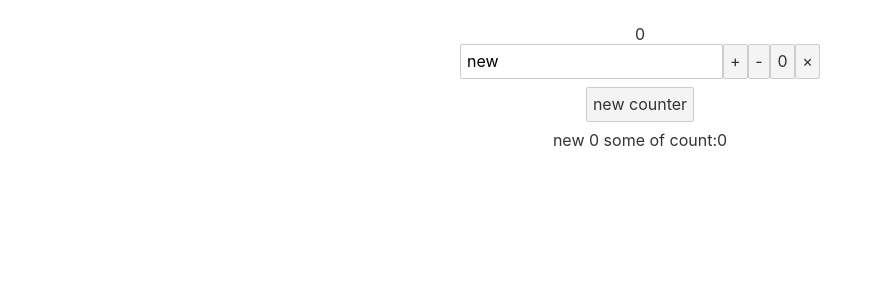
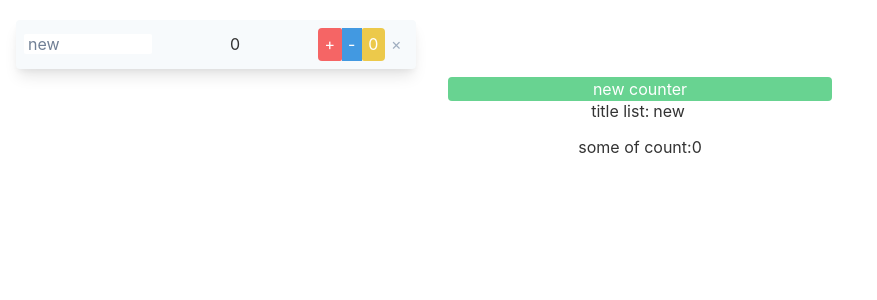
Before and after one commit to ShishaBoyTJ/svelte-ts-counter, a Svelte app: page / in a window 1280 px wide. Shown: the top 300 px of the page, without its empty margins (0-877 px from the left). Built offline with nearby package versions, Linux system fonts and the light colour scheme.

Commit message:
[mod]styleをあてた

```diff
--- a/src/App.svelte
+++ b/src/App.svelte
@@ -9,9 +9,9 @@
 
 <style>
 	main {
-		text-align: center;
-		padding: 1em;
-		max-width: 240px;
+		/* text-align: center; */
+		padding: 8px;
+		/* max-width: 240px; */
 		margin: 0 auto;
 	}
 
--- a/src/components/pages/Index.svelte
+++ b/src/components/pages/Index.svelte
@@ -3,6 +3,7 @@ import CounterContainer from "../templates/CounterContainer.svelte";
 import Button from "../parts/Button.svelte"
 import { counterList } from "../../store/counterList"
 import _ from "lodash"
+
 interface defaultCounterList {
   title:string,
   count:number
@@ -25,23 +26,44 @@ const onClickAddCounterContainer = () => {
 
 const handleOnClickDelete = (value :any) => {
 
-  // @note value.countが0の時リストが消えないので手を加えた
+  // FIXME 下記の処理だとよくない
+  // NOTE value.countが0の時リストが消えないので手を加えた
+
   countSum = countSum - value.count
   countSum += 1
   $counterList.splice(value.index, 1)
 }
 
 </script>
-
+<div class="center">
 <div class="">
   {#each $counterList as item, index}
-    {index}<CounterContainer index={index} bind:title={item.title}  bind:count={item.count} on:delete={e => handleOnClickDelete(e.detail)}/>
+    <CounterContainer index={index} bind:title={item.title}  bind:count={item.count} on:delete={e => handleOnClickDelete(e.detail)}/>
   {/each}
-  <Button on:click={onClickAddCounterContainer}/>
+  <Button on:click={onClickAddCounterContainer} class="button-bar--green"/>
+</div>
+<div class="flex">
+  title list:
   {#each reactiveCounterList as item}
+  <p class="mx-4">
     {item.title}
-    {item.count}
+  </p>
   {/each}
-  some of count:{countSum}
 </div>
-<style></style>
+<p>
+some of count:{countSum}
+</p>
+</div>
+<!-- </div> -->
+<style>
+.flex{
+  display: flex;
+  justify-content: center;
+}
+.center{
+  text-align:center;
+}
+.mx-4{
+  margin:0 4px;
+}
+</style>
--- a/src/components/parts/Button.svelte
+++ b/src/components/parts/Button.svelte
@@ -1,9 +1,51 @@
 <script lang="ts">
   export let value ="new counter";
+  let clazz :any;
+  export { clazz as class };
 </script>
 
 <div class="">
-  <button on:click>{value}</button>
+  <button class={`button ${clazz || ''} ${$$props.class}`} on:click>{value}</button>
 </div>
 
-<style lang="scss"></style>
+<style>
+  .button{
+    margin:0;
+    color: #fff;
+    border: none;
+  }
+  .red{
+    background-color: #f56565;
+    border: none;
+    border-top-left-radius: .25rem;
+    border-bottom-left-radius: .25rem;
+    cursor: pointer;
+  }
+  .blue{
+    background-color: #4299e1;
+    border: none;
+    border-radius: 0;
+    cursor: pointer;
+  }
+  .yellow{
+    background-color: #ecc94b;
+    border: none;
+    border-top-right-radius: .25rem;
+    border-bottom-right-radius: .25rem;
+    cursor: pointer;
+  }
+  .cross{
+    --bg-opacity: 1;
+    background-color: rgba(247,250,252,var(--bg-opacity));
+    color:#a0aec0;
+    cursor: pointer;
+  }
+  .button-bar--green{
+    max-width: 24rem;
+    background-color: #68d391;
+    border-radius: .25rem;
+    cursor: pointer;
+    width:100%;
+    padding:2px;
+  }
+</style>
--- a/src/components/parts/InputText.svelte
+++ b/src/components/parts/InputText.svelte
@@ -1,9 +1,19 @@
 <script lang="ts">
   export let value="";
+  let clazz :any;
+  export { clazz as class };
 </script>
 
-<div class="">
-  <input bind:value={value}  class="title" type="text">
-</div>
+  <input bind:value={value}  class={`title ${clazz || ''}`} type="text">
 
-<style lang="scss"></style>
+<style>
+  .title{
+    --text-opacity: 1;
+    color: #718096;
+    color: rgba(113,128,150,var(--text-opacity));
+    width: 8rem;
+    /* margin:0; */
+    padding:0 .25rem;
+    border: none;
+  }
+</style>
--- a/src/components/templates/CounterContainer.svelte
+++ b/src/components/templates/CounterContainer.svelte
@@ -13,7 +13,9 @@
   };
 
   const onClickDecriment = () => {
-    count -= 1
+    if(count > 0){
+      count -= 1
+    }
   }
 
   const onClickReset = () => {
@@ -31,17 +33,44 @@
   }
 </script>
 
-<div class="flex">
-  <InputText bind:value={title}/>
-  <Button on:click={onClickIncrement} value={"+"} />
-  <Button on:click={onClickDecriment} value={"-"}/>
-  <Button on:click={onClickReset} value={"0"}/>
-  <Button on:click={onClickDelete} value={"×"}/>
+<div class="flex my-4 container">
+  <InputText bind:value={title} class="mx-8 mxr-auto"/>
+  {count}
+  <div class="flex mx-8 mxl-auto">
+    <Button on:click={onClickIncrement} value={"+"} class="red"/>
+    <Button on:click={onClickDecriment} value={"-"} class="blue"/>
+    <Button on:click={onClickReset} value={"0"} class="yellow"/>
+    <Button on:click={onClickDelete} value={"×"} class="cross"/>
+  </div>
 </div>
 
-<style lang="scss">
+<style>
 .flex{
   display: flex;
   justify-content: center;
+  align-items: center;
 }
+.my-4{
+  margin:4px 0;
+}
+.mx-8{
+  margin:0 8px;
+}
+:global(.mxr-auto){
+  margin:0 auto 0 0 ;
+}
+.mxl-auto{
+  margin:0 0 0 auto;
+}
+
+.container{
+  --bg-opacity: 1;
+  background-color: rgba(247,250,252,var(--bg-opacity));
+  box-shadow: 0 10px 15px -3px rgb(0 0 0 / 10%), 0 4px 6px -2px rgb(0 0 0 / 5%);
+  border-radius: .25rem;
+  padding:.5rem;
+  margin-bottom: .5rem;
+  max-width: 24rem;
+}
+
 </style>
```
